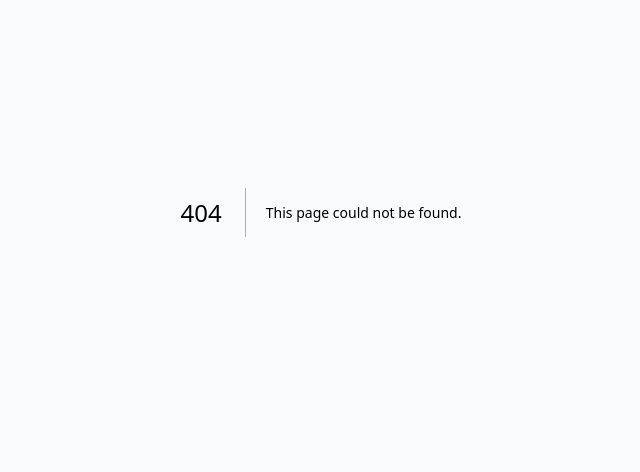
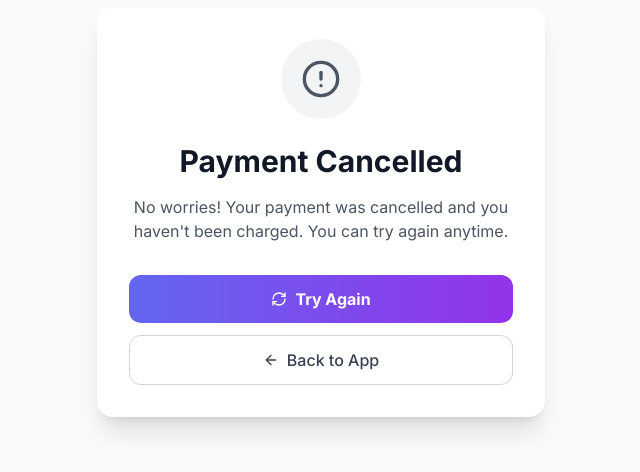
Before and after one commit to TedTes/sumraiz, a Next.js app: page /cancel in a window 1280 px wide. Before the commit this address had no page. Shown: the part 188-660 px from the top of the page, without its empty margins (319-959 px from the left). Built offline with nearby package versions, Linux system fonts and the light colour scheme.

Commit message:
add success, cancel pages, frontend handle upgrade action

```diff
--- /dev/null
+++ b/app/cancel/page.js
@@ -0,0 +1,46 @@
+'use client';
+
+import { AlertCircle, ArrowLeft, RefreshCw } from 'lucide-react';
+
+export default function CancelPage() {
+  return (
+    <div className="min-h-screen bg-gradient-to-br from-gray-50 to-slate-50 flex items-center justify-center p-6">
+      <div className="max-w-md w-full bg-white rounded-2xl shadow-xl p-8 text-center">
+
+        {/* Cancel Icon */}
+        <div className="bg-gray-100 w-20 h-20 rounded-full flex items-center justify-center mx-auto mb-6">
+          <AlertCircle className="h-10 w-10 text-gray-600" />
+        </div>
+
+        {/* Cancel Message */}
+        <h1 className="text-3xl font-bold text-gray-900 mb-4">
+          Payment Cancelled
+        </h1>
+
+        <p className="text-gray-600 mb-8">
+          No worries! Your payment was cancelled and you haven't been charged.
+          You can try again anytime.
+        </p>
+
+        {/* Action Buttons */}
+        <div className="space-y-3">
+          <button
+            onClick={() => window.location.href = '/'}
+            className="w-full bg-gradient-to-r from-indigo-500 to-purple-600 hover:from-indigo-600 hover:to-purple-700 text-white font-bold py-3 px-6 rounded-xl transition-all duration-200 flex items-center justify-center space-x-2"
+          >
+            <RefreshCw className="h-4 w-4" />
+            <span>Try Again</span>
+          </button>
+
+          <button
+            onClick={() => window.location.href = '/'}
+            className="w-full border border-gray-300 text-gray-700 font-medium py-3 px-6 rounded-xl hover:bg-gray-50 transition-colors flex items-center justify-center space-x-2"
+          >
+            <ArrowLeft className="h-4 w-4" />
+            <span>Back to App</span>
+          </button>
+        </div>
+      </div>
+    </div>
+  );
+}
--- /dev/null
+++ b/app/success/page.js
@@ -0,0 +1,81 @@
+'use client';
+
+import { useEffect, useState } from 'react';
+import { useSearchParams } from 'next/navigation';
+import { Check, Crown, ArrowRight } from 'lucide-react';
+
+export default function SuccessPage() {
+  const searchParams = useSearchParams();
+  const sessionId = searchParams.get('session_id');
+  const [loading, setLoading] = useState(true);
+
+  useEffect(() => {
+    // Optional: Verify the session with  backend
+    if (sessionId) {
+      // TODO: ???call an API to verify the payment
+      setTimeout(() => setLoading(false), 2000); // Simulate loading
+    }
+  }, [sessionId]);
+
+  if (loading) {
+    return (
+      <div className="min-h-screen bg-gradient-to-br from-green-50 to-emerald-50 flex items-center justify-center">
+        <div className="text-center">
+          <div className="animate-spin rounded-full h-12 w-12 border-b-2 border-green-500 mx-auto mb-4"></div>
+          <p className="text-gray-600">Processing your upgrade...</p>
+        </div>
+      </div>
+    );
+  }
+
+  return (
+    <div className="min-h-screen bg-gradient-to-br from-green-50 to-emerald-50 flex items-center justify-center p-6">
+      <div className="max-w-md w-full bg-white rounded-2xl shadow-xl p-8 text-center">
+
+        {/* Success Icon */}
+        <div className="bg-green-100 w-20 h-20 rounded-full flex items-center justify-center mx-auto mb-6">
+          <Check className="h-10 w-10 text-green-600" />
+        </div>
+
+        {/* Success Message */}
+        <h1 className="text-3xl font-bold text-gray-900 mb-4">
+          🎉 Welcome to Pro!
+        </h1>
+
+        <p className="text-gray-600 mb-6">
+          Your payment was successful! You now have unlimited access to MeetingMind Pro features.
+        </p>
+
+        {/* Features unlocked */}
+        <div className="bg-gray-50 rounded-xl p-4 mb-6">
+          <h3 className="font-bold text-gray-900 mb-3 flex items-center justify-center">
+            <Crown className="h-5 w-5 text-yellow-500 mr-2" />
+            Features Unlocked
+          </h3>
+          <ul className="text-sm text-gray-600 space-y-2">
+            <li>✅ Unlimited meeting summaries</li>
+            <li>✅ Priority processing</li>
+            <li>✅ Advanced exports</li>
+            <li>✅ Priority support</li>
+          </ul>
+        </div>
+
+        {/* Action Button */}
+        <button
+          onClick={() => window.location.href = '/?upgraded=true'}
+          className="w-full bg-gradient-to-r from-green-500 to-emerald-600 hover:from-green-600 hover:to-emerald-700 text-white font-bold py-3 px-6 rounded-xl transition-all duration-200 flex items-center justify-center space-x-2"
+        >
+          <span>Start Using Pro Features</span>
+          <ArrowRight className="h-4 w-4" />
+        </button>
+
+        {/* Session ID for debugging */}
+        {sessionId && (
+          <p className="text-xs text-gray-400 mt-4">
+            Session: {sessionId.slice(0, 8)}...
+          </p>
+        )}
+      </div>
+    </div>
+  );
+}
--- a/components/SubscriptionHandler.js
+++ b/components/SubscriptionHandler.js
@@ -15,6 +15,19 @@ export default function SubscriptionHandler({ children, onUsageCheck }) {
     }
   }, [user]);
 
+
+const refreshUsage = async () => {
+  await checkUserUsage(); // This will fetch updated data
+};
+
+useEffect(() => {
+  // Check if user just came from success page
+  const urlParams = new URLSearchParams(window.location.search);
+  if (urlParams.get('upgraded') === 'true') {
+    // Refresh usage data
+    setTimeout(refreshUsage, 1000); // Small delay for webhook to process
+  }
+}, []);
   const checkUserUsage = async () => {
     try {
       const response = await fetch('/api/user/usage');
```
